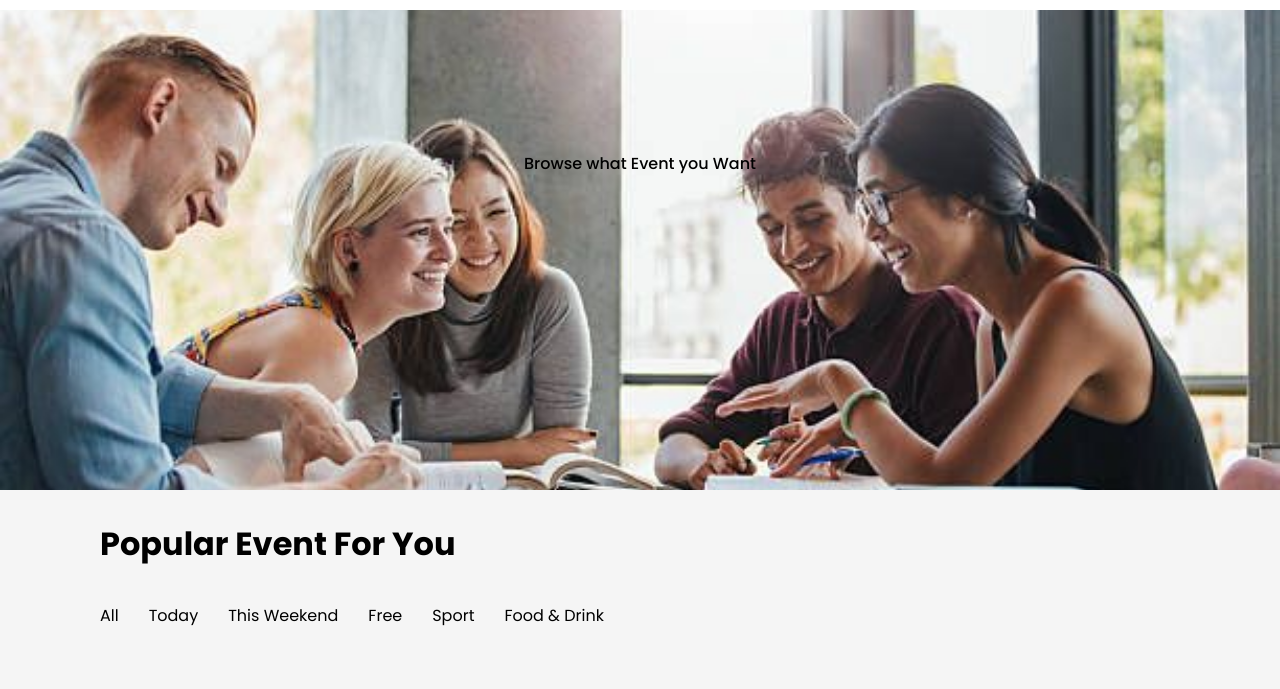
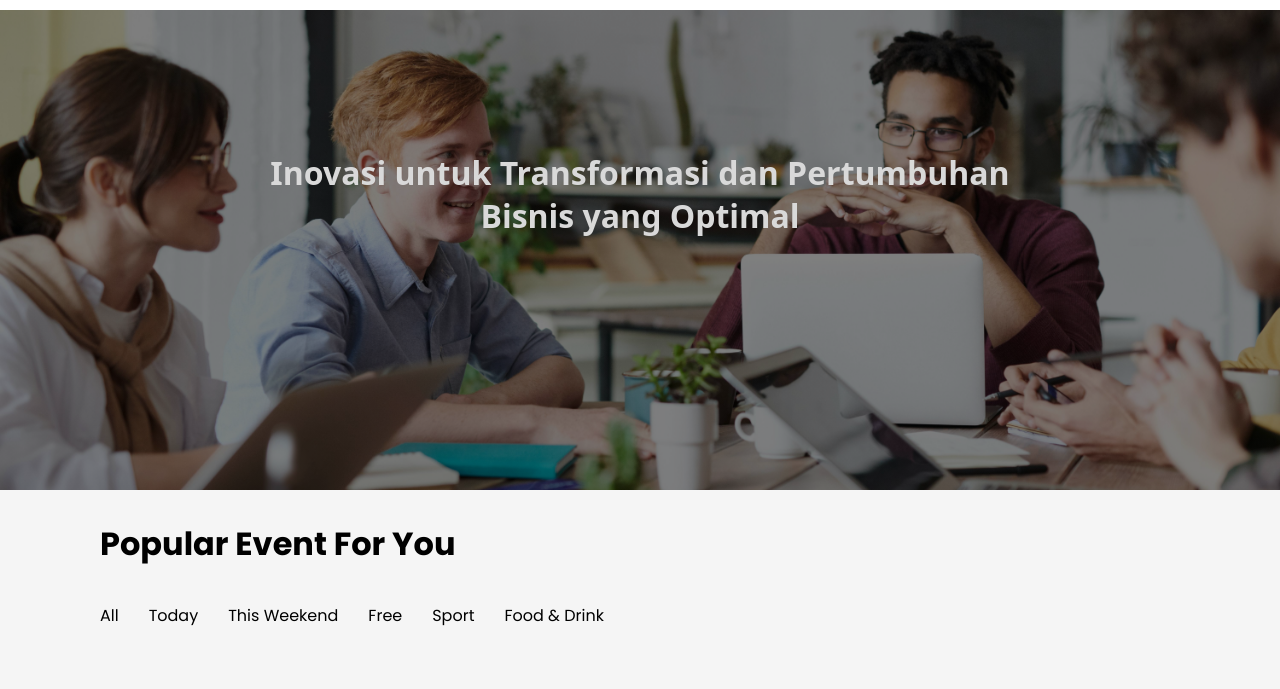
Before and after one commit to hastirou/mervent, a CodeIgniter app: the page made by application/views/frontend/index.php in a window 1280 px wide. Shown: the part 80-769 px from the top of the page. Run offline with CodeIgniter, Linux system fonts and the light colour scheme.

Commit message:
update banner

```diff
--- a/application/views/frontend/index.php
+++ b/application/views/frontend/index.php
@@ -31,10 +31,11 @@
 	</nav>
 
 	<section class="banner">
-		<div class="banner-area">
-			<p>Browse what Event you Want</p>
-			</div>
-	</section>
+    <div class="banner-area">
+        <p>Inovasi untuk Transformasi dan Pertumbuhan Bisnis yang Optimal</p>
+    </div>
+</section>
+
 
 	<section class="popular-event">
 		<div class="popular-event-wrapper">
--- a/assets/frontend/css/style.css
+++ b/assets/frontend/css/style.css
@@ -69,23 +69,22 @@ nav .icon{
 /*banner*/
 
 .banner-area{
-	background-image: url('../img/Banner-photo.jpg');
+	background-image: linear-gradient(rgba(0, 0, 0, 0.5), rgba(0, 0, 0, 0.5)), url('../img/Banner home.jpg');
 	background-size: cover;
 	background-position: center center;
 	height: 60vh;
-}
-
-.banner-area .search-wrapper{
-	margin-left: 350px;
+	justify-content: center;
+	align-items: center;
 }
 
 .banner-area p{
-	font-family: var(--main-font);
-	padding-top: 11%;
-	font-size: 16px;
-	font-weight: 500;
+	font-family: system-ui, -apple-system, BlinkMacSystemFont, 'Segoe UI', Roboto, Oxygen, Ubuntu, Cantarell, 'Open Sans', 'Helvetica Neue', sans-serif;
+	padding: 11% 20%;
+	font-size: 32px;
+	font-weight: bold;
+	margin: 10px 0;
+	color: #D9D9D9;
 	text-align: center;
-	margin: 10px 0;
 }
 
 .banner-area input{
```
Also changed, not shown: assets/frontend/img/Banner home.jpg (added), assets/frontend/img/Banner-photo.jpg (deleted).
